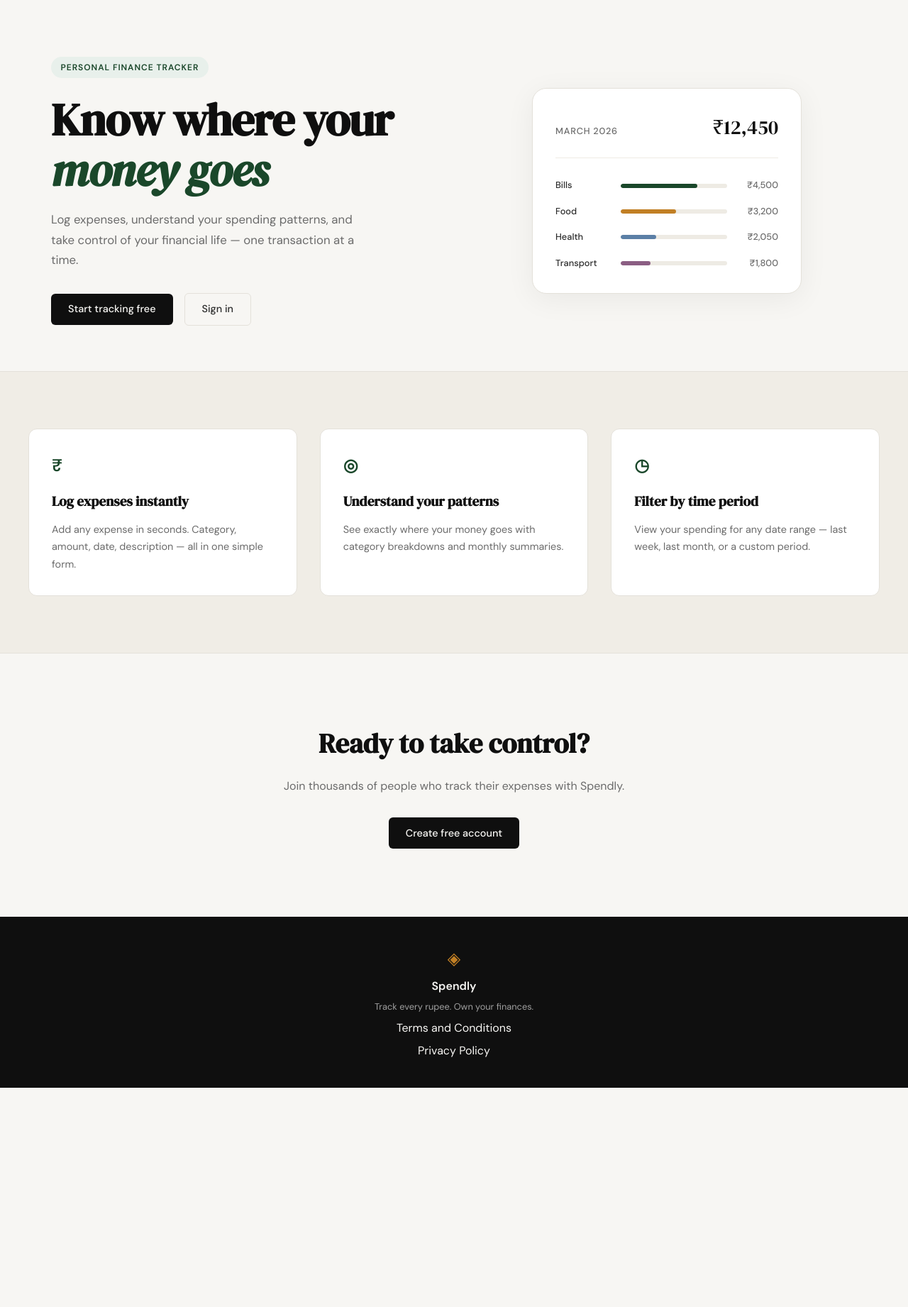
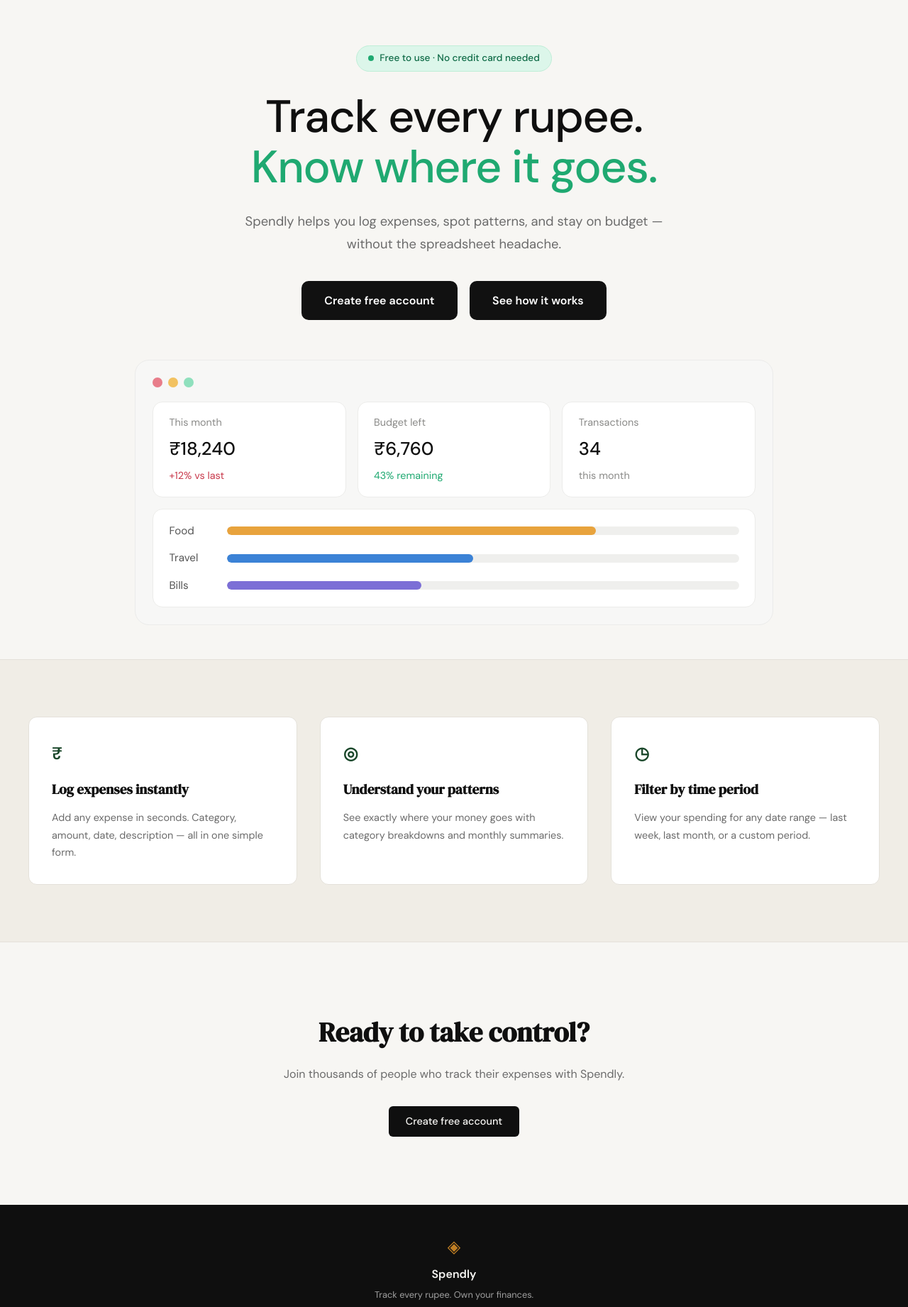
Before and after one commit to kabeernagpal/expense-tracker-with-claude-code, a Flask app: page / in a window 1280 px wide. Shown: the part 61-1903 px from the top of the page at 71% size. Before the commit the page ends 1594 px from the top, so only its background shows below. Run offline with Flask 3, Linux system fonts and the light colour scheme.

Commit message:
landing: redesign hero section to match mockup

```diff
--- /dev/null
+++ b/static/css/landing.css
@@ -0,0 +1,177 @@
+/* Landing page — hero section overrides (loaded after style.css) */
+
+.hero {
+    display: block;
+    max-width: 1000px;
+    padding: 4rem 2rem 3rem;
+    text-align: center;
+}
+
+.hero .hero-badge {
+    display: inline-flex;
+    align-items: center;
+    gap: 0.5rem;
+    background: #dcf6ea;
+    color: #0f6b47;
+    border: 1px solid #bfeed7;
+    font-size: 0.85rem;
+    font-weight: 500;
+    letter-spacing: 0;
+    text-transform: none;
+    padding: 0.4rem 1rem;
+    border-radius: 999px;
+    margin-bottom: 1.75rem;
+}
+
+.hero .hero-badge-dot {
+    width: 8px;
+    height: 8px;
+    border-radius: 50%;
+    background: #1fa971;
+}
+
+.hero .hero-title {
+    font-family: var(--font-body);
+    font-weight: 500;
+    font-size: clamp(2.5rem, 6vw, 4rem);
+    line-height: 1.12;
+    letter-spacing: -0.02em;
+    color: var(--ink);
+    margin-bottom: 1.5rem;
+}
+
+.hero .hero-title em {
+    font-style: normal;
+    color: #1fa971;
+}
+
+.hero .hero-subtitle {
+    font-size: 1.15rem;
+    line-height: 1.75;
+    color: var(--ink-muted);
+    max-width: 640px;
+    margin: 0 auto 2.25rem;
+}
+
+.hero .hero-actions {
+    justify-content: center;
+    gap: 1.1rem;
+    margin-bottom: 3.5rem;
+}
+
+.hero .hero-actions .btn-primary {
+    background: #111;
+    color: #fff;
+    padding: 0.9rem 2rem;
+    border-radius: 10px;
+    font-weight: 600;
+    font-size: 1rem;
+}
+
+.hero .hero-actions .btn-primary:hover {
+    background: #2d2d2d;
+}
+
+/* Dashboard mock */
+
+.hero .hero-visual {
+    display: block;
+}
+
+.hero .mock-card {
+    max-width: 900px;
+    margin: 0 auto;
+    background: #f7f7f6;
+    border: 1px solid #ebebea;
+    border-radius: 20px;
+    padding: 1.5rem;
+    text-align: left;
+    box-shadow: none;
+}
+
+.mock-dots {
+    display: flex;
+    gap: 0.5rem;
+    margin-bottom: 1.25rem;
+}
+
+.mock-dot {
+    width: 14px;
+    height: 14px;
+    border-radius: 50%;
+}
+
+.mock-dot-red { background: #e87d8a; }
+.mock-dot-yellow { background: #f2c261; }
+.mock-dot-green { background: #8fe0bd; }
+
+.mock-stats {
+    display: grid;
+    grid-template-columns: repeat(3, 1fr);
+    gap: 1rem;
+    margin-bottom: 1rem;
+}
+
+.mock-stat {
+    display: flex;
+    flex-direction: column;
+    gap: 0.35rem;
+    background: #fff;
+    border: 1px solid #ececea;
+    border-radius: 14px;
+    padding: 1.1rem 1.4rem;
+}
+
+.mock-stat-label {
+    font-size: 0.9rem;
+    color: #8a8a88;
+}
+
+.mock-stat-value {
+    font-size: 1.6rem;
+    font-weight: 500;
+    color: var(--ink);
+}
+
+.mock-stat-sub {
+    font-size: 0.9rem;
+    color: #8a8a88;
+}
+
+.mock-stat-neg { color: #c8394b; }
+.mock-stat-pos { color: #1fa971; }
+
+.hero .mock-bars {
+    gap: 0.9rem;
+    background: #fff;
+    border: 1px solid #ececea;
+    border-radius: 14px;
+    padding: 1.1rem 1.4rem;
+}
+
+.hero .mock-bar-row {
+    grid-template-columns: 70px 1fr;
+    gap: 0.75rem;
+}
+
+.hero .mock-cat {
+    font-size: 0.95rem;
+    font-weight: 400;
+    color: #555;
+}
+
+.hero .mock-bar-track {
+    height: 12px;
+    background: #efefed;
+}
+
+.mock-bar-food { background: #e8a33d; }
+.mock-bar-travel { background: #3b82d6; }
+.mock-bar-bills { background: #7c6fd6; }
+
+@media (max-width: 768px) {
+    .hero { padding: 3rem 1rem 2rem; }
+    .hero .hero-visual { display: block; }
+    .mock-stats { grid-template-columns: 1fr; }
+    .hero .hero-actions { flex-wrap: wrap; }
+}
--- a/templates/landing.html
+++ b/templates/landing.html
@@ -1,60 +1,65 @@
 {% extends "base.html" %}
 
 {% block title %}Spendly — Track Every Rupee{% endblock %}
+
+{% block head %}
+<link rel="stylesheet" href="{{ url_for('static', filename='css/landing.css') }}">
+{% endblock %}
 
 {% block content %}
 
 <section class="hero">
     <div class="hero-inner">
-        <div class="hero-badge">Personal Finance Tracker</div>
+        <div class="hero-badge"><span class="hero-badge-dot"></span>Free to use · No credit card needed</div>
         <h1 class="hero-title">
-            Know where your<br>
-            <em>money goes</em>
+            Track every rupee.<br>
+            <em>Know where it goes.</em>
         </h1>
         <p class="hero-subtitle">
-            Log expenses, understand your spending patterns,
-            and take control of your financial life —
-            one transaction at a time.
+            Spendly helps you log expenses, spot patterns, and stay
+            on budget — without the spreadsheet headache.
         </p>
         <div class="hero-actions">
-            <a href="{{ url_for('register') }}" class="btn-primary">Start tracking free</a>
-            <a href="{{ url_for('login') }}" class="btn-ghost">Sign in</a>
+            <a href="{{ url_for('register') }}" class="btn-primary">Create free account</a>
+            <a href="#" class="btn-primary">See how it works</a>
         </div>
     </div>
     <div class="hero-visual">
         <div class="mock-card">
-            <div class="mock-card-header">
-                <span class="mock-label">March 2026</span>
-                <span class="mock-total">₹12,450</span>
+            <div class="mock-dots">
+                <span class="mock-dot mock-dot-red"></span>
+                <span class="mock-dot mock-dot-yellow"></span>
+                <span class="mock-dot mock-dot-green"></span>
+            </div>
+            <div class="mock-stats">
+                <div class="mock-stat">
+                    <span class="mock-stat-label">This month</span>
+                    <span class="mock-stat-value">₹18,240</span>
+                    <span class="mock-stat-sub mock-stat-neg">+12% vs last</span>
+                </div>
+                <div class="mock-stat">
+                    <span class="mock-stat-label">Budget left</span>
+                    <span class="mock-stat-value">₹6,760</span>
+                    <span class="mock-stat-sub mock-stat-pos">43% remaining</span>
+                </div>
+                <div class="mock-stat">
+                    <span class="mock-stat-label">Transactions</span>
+                    <span class="mock-stat-value">34</span>
+                    <span class="mock-stat-sub">this month</span>
+                </div>
             </div>
             <div class="mock-bars">
                 <div class="mock-bar-row">
-                    <span class="mock-cat">Bills</span>
-                    <div class="mock-bar-track">
-                        <div class="mock-bar" style="width: 72%"></div>
-                    </div>
-                    <span class="mock-amt">₹4,500</span>
+                    <span class="mock-cat">Food</span>
+                    <div class="mock-bar-track"><div class="mock-bar mock-bar-food" style="width: 72%"></div></div>
                 </div>
                 <div class="mock-bar-row">
-                    <span class="mock-cat">Food</span>
-                    <div class="mock-bar-track">
-                        <div class="mock-bar mock-bar-2" style="width: 52%"></div>
-                    </div>
-                    <span class="mock-amt">₹3,200</span>
+                    <span class="mock-cat">Travel</span>
+                    <div class="mock-bar-track"><div class="mock-bar mock-bar-travel" style="width: 48%"></div></div>
                 </div>
                 <div class="mock-bar-row">
-                    <span class="mock-cat">Health</span>
-                    <div class="mock-bar-track">
-                        <div class="mock-bar mock-bar-3" style="width: 33%"></div>
-                    </div>
-                    <span class="mock-amt">₹2,050</span>
-                </div>
-                <div class="mock-bar-row">
-                    <span class="mock-cat">Transport</span>
-                    <div class="mock-bar-track">
-                        <div class="mock-bar mock-bar-4" style="width: 28%"></div>
-                    </div>
-                    <span class="mock-amt">₹1,800</span>
+                    <span class="mock-cat">Bills</span>
+                    <div class="mock-bar-track"><div class="mock-bar mock-bar-bills" style="width: 38%"></div></div>
                 </div>
             </div>
         </div>
```
